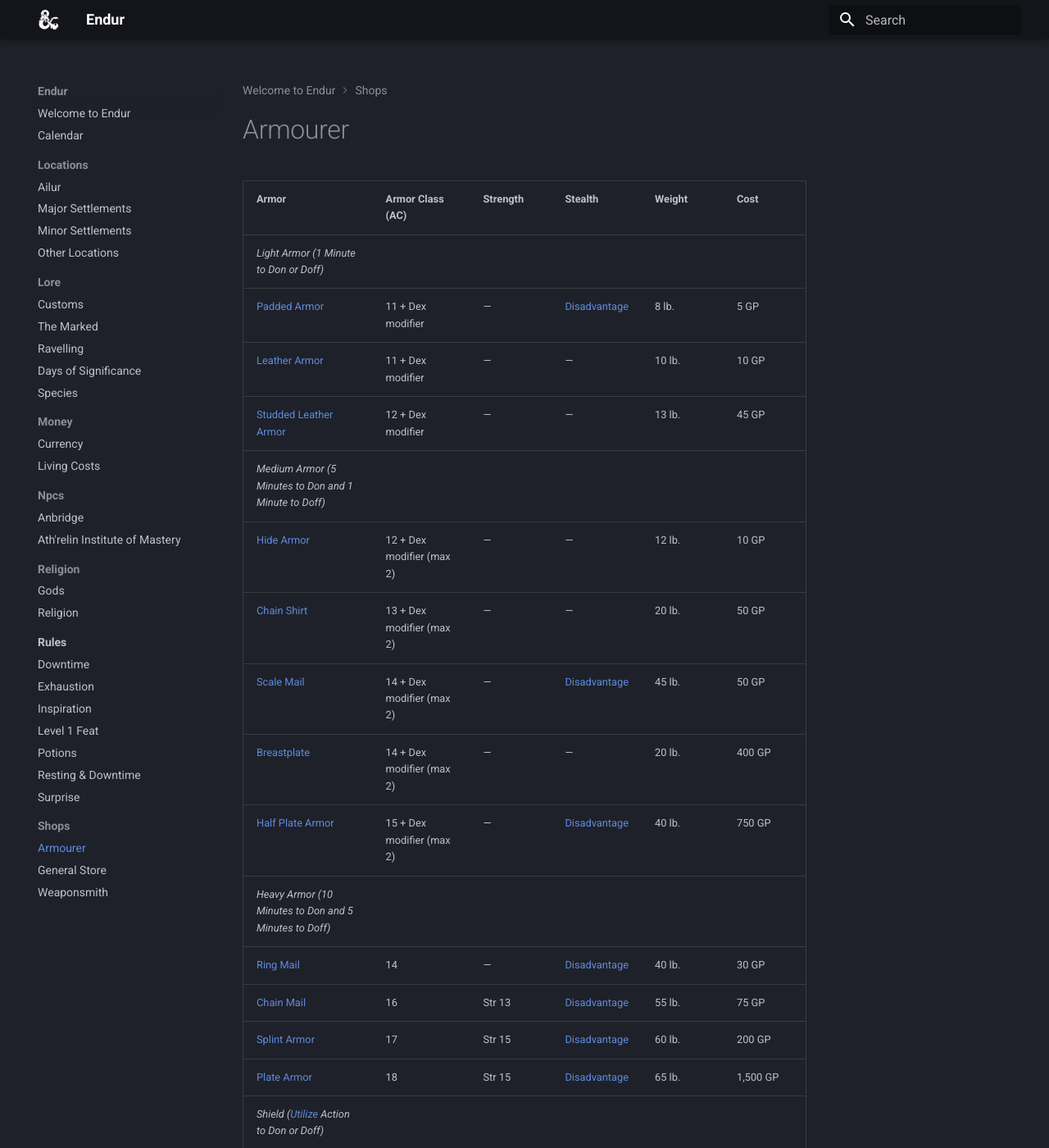
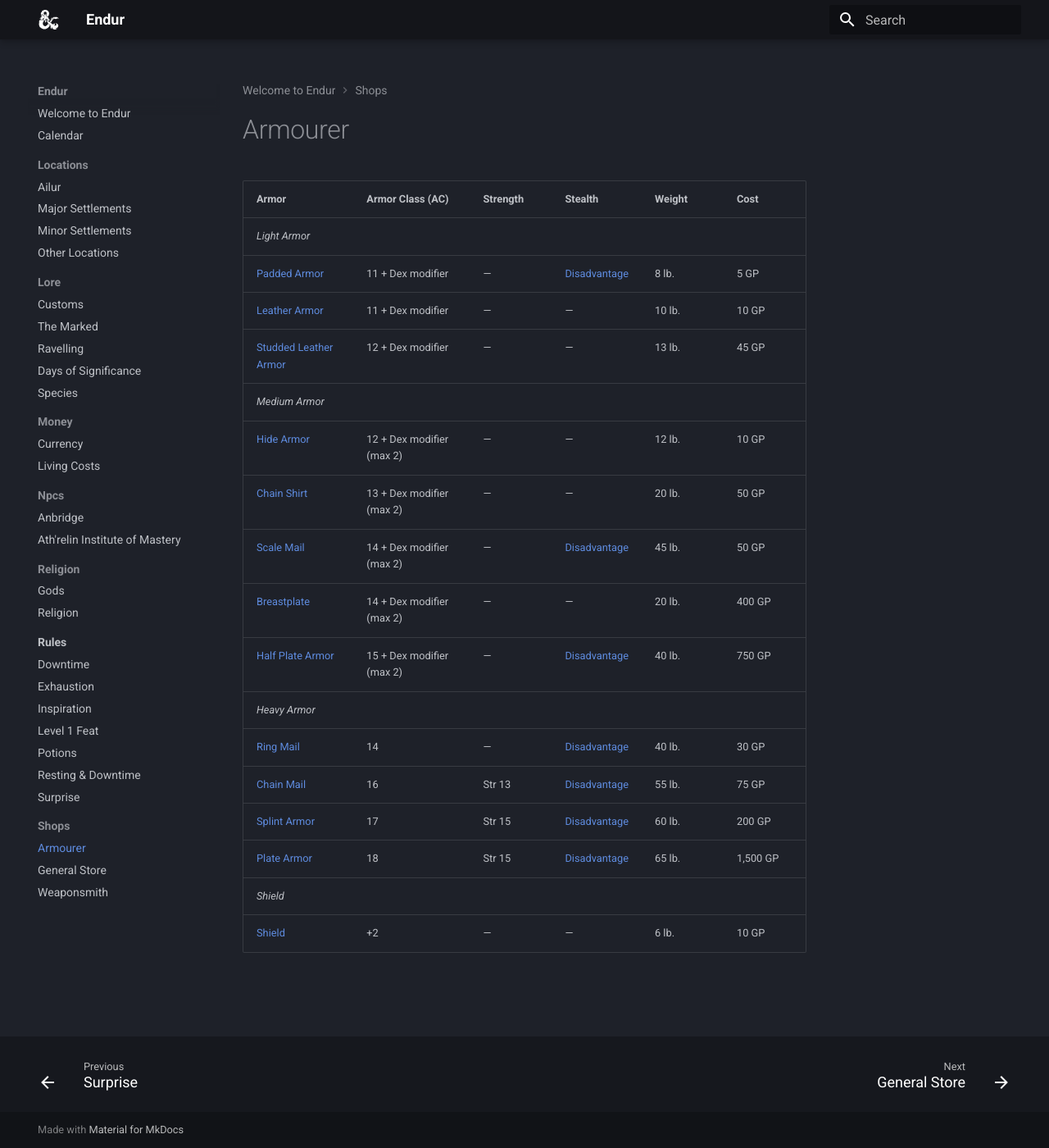
Before and after one commit to NeedsMoreGrey/DND, an MkDocs documentation site: the page built from docs/shops/armourer.md, in a window 1280 px wide and 1400 px high. Shown: the whole window at 82% size. Built offline with MkDocs 1.6.1 and Material for MkDocs 9.7.7, drawn with Linux system fonts in a browser that asks for light colours.

Commit message:
Minor Tweaks

```diff
--- a/docs/shops/armourer.md
+++ b/docs/shops/armourer.md
@@ -2,20 +2,20 @@
 
 | Armor                                                                                                                     | Armor Class (AC)          | Strength | Stealth                                                                                      | Weight | Cost     |
 | ------------------------------------------------------------------------------------------------------------------------- | ------------------------- | -------- | -------------------------------------------------------------------------------------------- | ------ | -------- |
-| _Light Armor (1 Minute to Don or Doff)_                                                                                   |                           |          |                                                                                              |        |          |
+| _Light Armor_                                                                                   |                           |          |                                                                                              |        |          |
 | [Padded Armor](https://www.dndbeyond.com/equipment/9-padded)                                                              | 11 + Dex modifier         | —        | [Disadvantage](https://www.dndbeyond.com/sources/dnd/free-rules/rules-glossary#Disadvantage) | 8 lb.  | 5 GP     |
 | [Leather Armor](https://www.dndbeyond.com/equipment/10-leather)                                                           | 11 + Dex modifier         | —        | —                                                                                            | 10 lb. | 10 GP    |
 | [Studded Leather Armor](https://www.dndbeyond.com/equipment/3-studded-leather)                                            | 12 + Dex modifier         | —        | —                                                                                            | 13 lb. | 45 GP    |
-| _Medium Armor (5 Minutes to Don and 1 Minute to Doff)_                                                                    |                           |          |                                                                                              |        |          |
+| _Medium Armor_                                                                    |                           |          |                                                                                              |        |          |
 | [Hide Armor](https://www.dndbeyond.com/equipment/11-hide)                                                                 | 12 + Dex modifier (max 2) | —        | —                                                                                            | 12 lb. | 10 GP    |
 | [Chain Shirt](https://www.dndbeyond.com/equipment/12-chain-shirt)                                                         | 13 + Dex modifier (max 2) | —        | —                                                                                            | 20 lb. | 50 GP    |
 | [Scale Mail](https://www.dndbeyond.com/equipment/6-scale-mail)                                                            | 14 + Dex modifier (max 2) | —        | [Disadvantage](https://www.dndbeyond.com/sources/dnd/free-rules/rules-glossary#Disadvantage) | 45 lb. | 50 GP    |
 | [Breastplate](https://www.dndbeyond.com/equipment/13-breastplate)                                                         | 14 + Dex modifier (max 2) | —        | —                                                                                            | 20 lb. | 400 GP   |
 | [Half Plate Armor](https://www.dndbeyond.com/equipment/14-half-plate)                                                     | 15 + Dex modifier (max 2) | —        | [Disadvantage](https://www.dndbeyond.com/sources/dnd/free-rules/rules-glossary#Disadvantage) | 40 lb. | 750 GP   |
-| _Heavy Armor (10 Minutes to Don and 5 Minutes to Doff)_                                                                   |                           |          |                                                                                              |        |          |
+| _Heavy Armor_                                                                   |                           |          |                                                                                              |        |          |
 | [Ring Mail](https://www.dndbeyond.com/equipment/15-ring-mail)                                                             | 14                        | —        | [Disadvantage](https://www.dndbeyond.com/sources/dnd/free-rules/rules-glossary#Disadvantage) | 40 lb. | 30 GP    |
 | [Chain Mail](https://www.dndbeyond.com/equipment/16-chain-mail)                                                           | 16                        | Str 13   | [Disadvantage](https://www.dndbeyond.com/sources/dnd/free-rules/rules-glossary#Disadvantage) | 55 lb. | 75 GP    |
 | [Splint Armor](https://www.dndbeyond.com/equipment/17-splint)                                                             | 17                        | Str 15   | [Disadvantage](https://www.dndbeyond.com/sources/dnd/free-rules/rules-glossary#Disadvantage) | 60 lb. | 200 GP   |
 | [Plate Armor](https://www.dndbeyond.com/equipment/18-plate)                                                               | 18                        | Str 15   | [Disadvantage](https://www.dndbeyond.com/sources/dnd/free-rules/rules-glossary#Disadvantage) | 65 lb. | 1,500 GP |
-| _Shield ([Utilize](https://www.dndbeyond.com/sources/dnd/free-rules/rules-glossary#UtilizeAction) Action to Don or Doff)_ |                           |          |                                                                                              |        |          |
+| _Shield_ |                           |          |                                                                                              |        |          |
 | [Shield](https://www.dndbeyond.com/equipment/8-shield)                                                                    | +2                        | —        | —                                                                                            | 6 lb.  | 10 GP    |
```
Also changed, not shown: docs/npcs/anbridge-npcs.md (line endings or trailing spaces).
